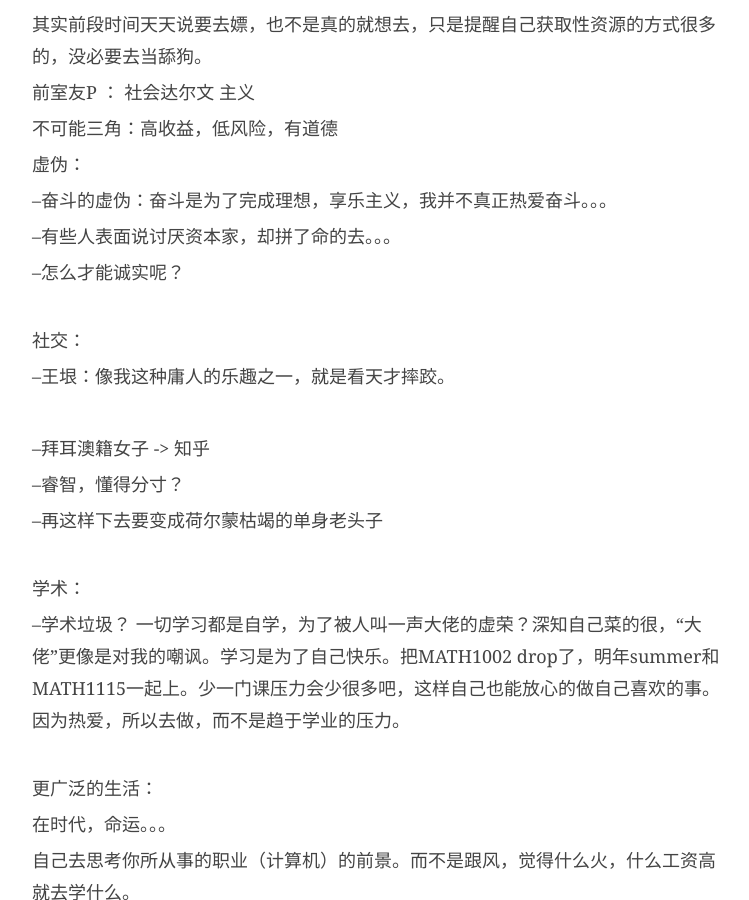
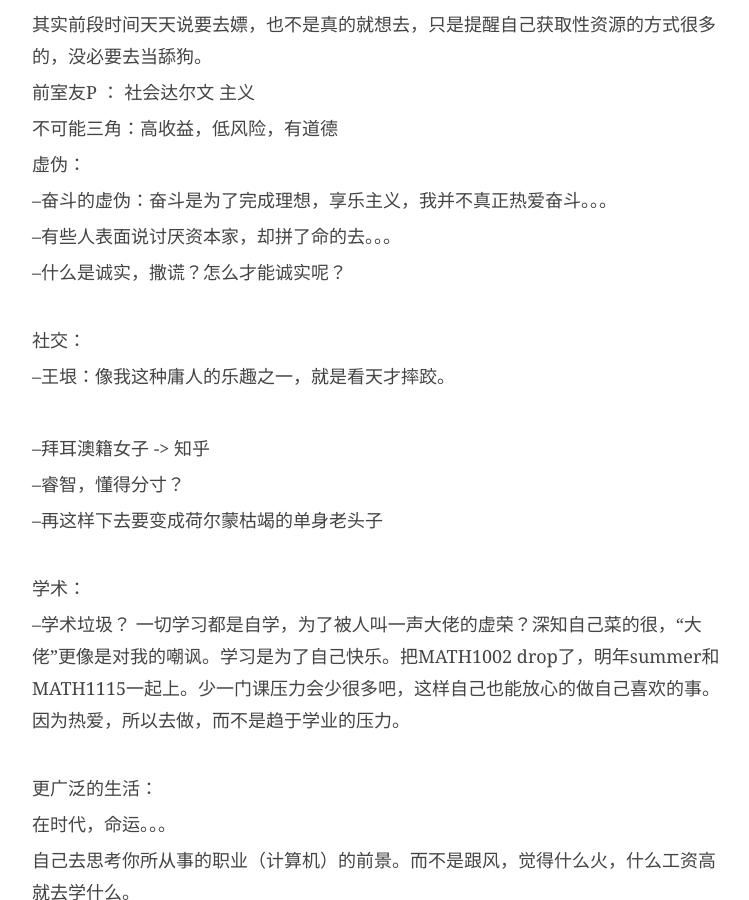
Before and after one commit to JaydenYL/JaydenYL.github.io, a Jekyll site: the page built from _posts/2020-03-19-《活着》.md, in a window 1280 px wide and 900 px high, scrolled down 1567 px. Shown: the whole window, without its empty margins (258-1007 px from the left). Built offline with Jekyll 4.4.1, drawn with Linux system fonts in a browser that asks for light colours; comment, search, counter and statistics services are not loaded.

Commit message:
Update 2020-03-19-《活着》.md

```diff
--- a/_posts/2020-03-19-《活着》.md
+++ b/_posts/2020-03-19-《活着》.md
@@ -64,7 +64,7 @@ catalog: true
 
 --有些人表面说讨厌资本家，却拼了命的去。。。
 
---怎么才能诚实呢？
+--什么是诚实，撒谎？怎么才能诚实呢？
 
 <br>社交：
 
```
